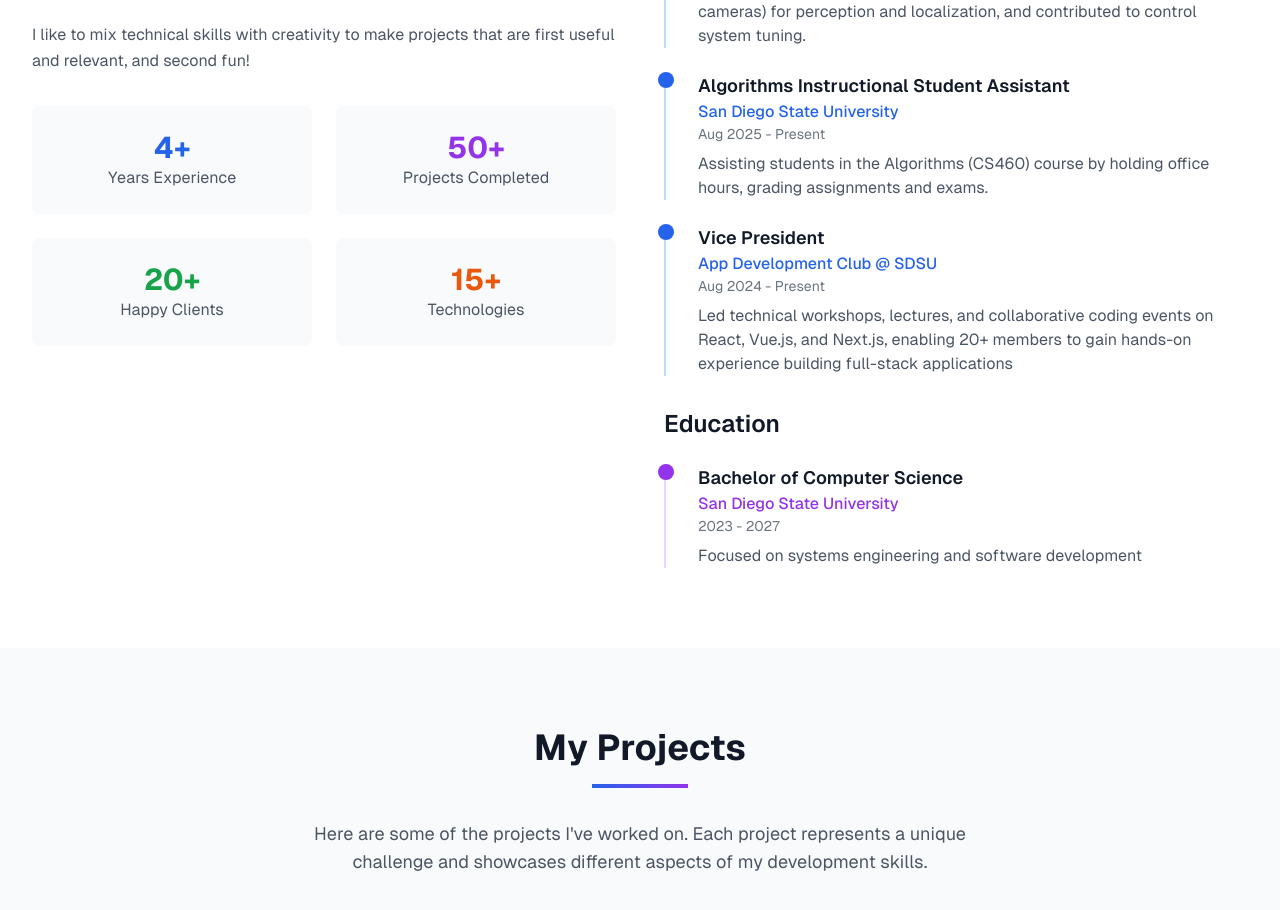
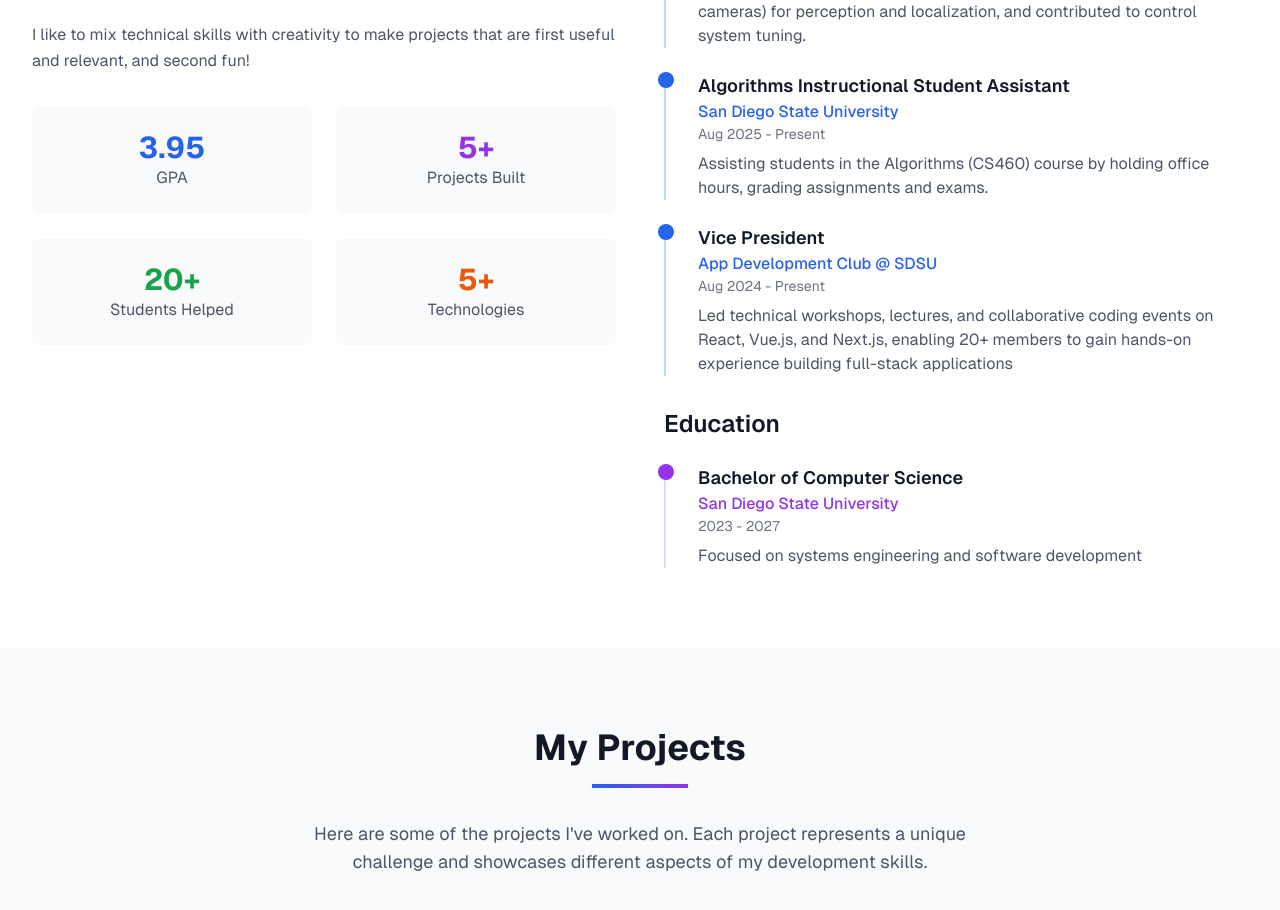
Before and after one commit to jadengong/portfolio, a Next.js app: page / in a window 1280 px wide. Shown: the part 1260-2170 px from the top of the page. Built offline with nearby package versions, Linux system fonts and the light colour scheme.

Commit message:
Update About.tsx

```diff
--- a/src/components/About.tsx
+++ b/src/components/About.tsx
@@ -61,22 +61,22 @@ export default function About() {
               </p>
             </div>
 
-            {/* Personal Stats */}
+            {/* Student Stats */}
             <div className="grid grid-cols-2 gap-6">
               <div className="text-center p-6 bg-gray-50 dark:bg-gray-800 rounded-lg">
-                <div className="text-3xl font-bold text-blue-600 dark:text-blue-400">4+</div>
-                <div className="text-gray-600 dark:text-gray-300">Years Experience</div>
+                <div className="text-3xl font-bold text-blue-600 dark:text-blue-400">3.95</div>
+                <div className="text-gray-600 dark:text-gray-300">GPA</div>
               </div>
               <div className="text-center p-6 bg-gray-50 dark:bg-gray-800 rounded-lg">
-                <div className="text-3xl font-bold text-purple-600 dark:text-purple-400">50+</div>
-                <div className="text-gray-600 dark:text-gray-300">Projects Completed</div>
+                <div className="text-3xl font-bold text-purple-600 dark:text-purple-400">5+</div>
+                <div className="text-gray-600 dark:text-gray-300">Projects Built</div>
               </div>
               <div className="text-center p-6 bg-gray-50 dark:bg-gray-800 rounded-lg">
                 <div className="text-3xl font-bold text-green-600 dark:text-green-400">20+</div>
-                <div className="text-gray-600 dark:text-gray-300">Happy Clients</div>
+                <div className="text-gray-600 dark:text-gray-300">Students Helped</div>
               </div>
               <div className="text-center p-6 bg-gray-50 dark:bg-gray-800 rounded-lg">
-                <div className="text-3xl font-bold text-orange-600 dark:text-orange-400">15+</div>
+                <div className="text-3xl font-bold text-orange-600 dark:text-orange-400">5+</div>
                 <div className="text-gray-600 dark:text-gray-300">Technologies</div>
               </div>
             </div>
```
